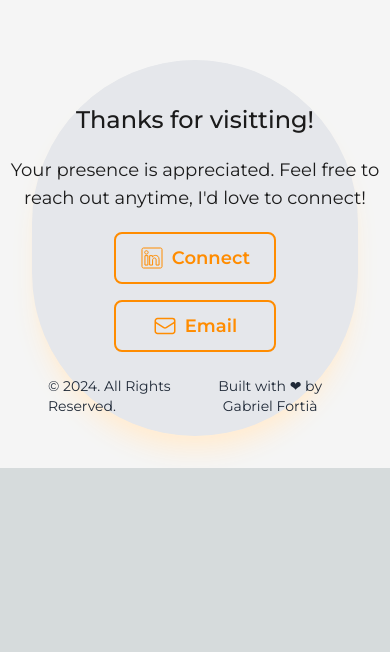
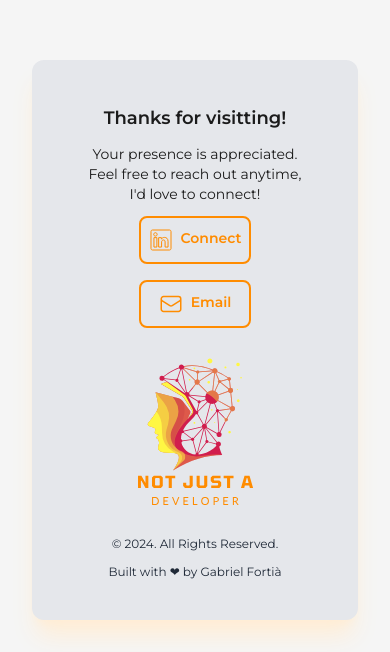
Before and after one commit to gabrix-dev/my-blog-ui, a Next.js app: page / in a window 390 px wide. Shown: the part 956-1608 px from the top of the page. Before the commit the page ends 1424 px from the top, so only its background shows below. Built offline with nearby package versions, Linux system fonts and the light colour scheme; no server answers.

Commit message:
feat: add responsiveness to the footer's component

```diff
--- a/src/components/CustomLink.js
+++ b/src/components/CustomLink.js
@@ -2,7 +2,7 @@ import { motion } from "framer-motion"
 import Link from "next/link";
 import { buttonVariants } from "../animationVariants.js";
 
-const CustomLink = ({ title, route, className = "", icon: Icon, target }) => {
+const CustomLink = ({ title, route, className = "", iconClassname = "", icon: Icon, target }) => {
     return (
         <motion.div
             initial="initial"
@@ -16,7 +16,7 @@ const CustomLink = ({ title, route, className = "", icon: Icon, target }) => {
                 href={route}
                 className={`p-2.5 px-6 flex rounded-lg text-lg font-semibold hover:shadow-lg justify-center ${className}`}
             >
-                {Icon && <Icon className="mr-2 !w-6 h-auto" />}
+                {Icon && <Icon className={`mr-2 !w-6 h-auto ${iconClassname}`} />}
                 {title}
             </Link>
         </motion.div>
--- a/src/components/Footer.js
+++ b/src/components/Footer.js
@@ -11,33 +11,35 @@ const Footer = () => {
     <div>
       <Layout className="!px-0 !pb-8 !min">
         {/* <footer className="border-t-2 border-solid border-gray-200 mt-20 flex justify-center"> */}
-        <footer className="bg-gray-200 mx-8 px-4 lg:mx-64 rounded-full p-1 shadow-xl shadow-orange-100 pb-5">
-          <div className="flex justify-center items-center">
-            <MyBlogLogo className="mt-6 lg:h-60 h-40 shrink flex " />
-            <div className="mt-10 flex-col flex gap-5 items-center ">
-              <h2 className="font-medium text-2xl">Thanks for visitting!</h2>
-              <h3 className="text-lg text-center w-96">Your presence is appreciated. Feel free to reach out anytime, I'd love to connect!</h3>
+        <footer className="bg-gray-200 mx-8 px-4 md:mx-36  xl:mx-64 md:rounded-full rounded-xl p-1 shadow-xl shadow-orange-100 pb-5">
+          <div className="flex justify-center items-center flex-col md:flex-row">
+            <MyBlogLogo className="mt-6 lg:h-52 h-40 shrink flex order-last md:order-first " />
+            <div className="mt-10 flex-col flex lg:gap-5 gap-3 items-center ">
+              <h2 className="font-semibold text-lg md:text-xl lg:text-2xl">Thanks for visitting!</h2>
+              <h3 className="lg:text-lg text-sm text-center w-56 md:w-64 lg:w-96">Your presence is appreciated. Feel free to reach out anytime, I'd love to connect!</h3>
               <div className="flex md:flex-row flex-col gap-4">
                 <CustomLink
                   route={myLinkedinUrl}
-                  className="border-solid border-2  border-secondary text-secondary"
+                  className="border-solid border-2  border-secondary text-secondary lg:!px-6 lg:!text-lg !px-2 !text-sm"
+                  iconClassname="!w-5"
                   title="Connect"
                   icon={LinkedinOutlineIcon}
                 />
                 <CustomLink
                   route={myMailUrl}
-                  className="border-solid border-2 border-secondary text-secondary"
+                  className="border-solid border-2  border-secondary text-secondary lg:!px-6 lg:!text-lg !px-2 !text-sm"
+                  iconClassname="!w-5"
                   title="Email"
                   icon={EnvelopeIcon}
                 />
               </div>
             </div>
           </div>
-          <div className="flex items-center justify-center mt-6 gap-3">
-            <div className=" text-sm text-gray-800">
+          <div className="flex flex-col md:flex-row items-center justify-center mt-6 gap-3 md:mb-0 mb-5">
+            <div className=" lg:text-sm text-xs text-gray-800">
               &copy; {new Date().getFullYear()}. All Rights Reserved.
             </div>
-            <div className="text-sm text-gray-800 text-center">Built with &#10084; by Gabriel Fortià</div>
+            <div className="text-xs lg:text-sm text-gray-800 text-center">Built with &#10084; by Gabriel Fortià</div>
           </div>
         </footer>
       </Layout>
```
